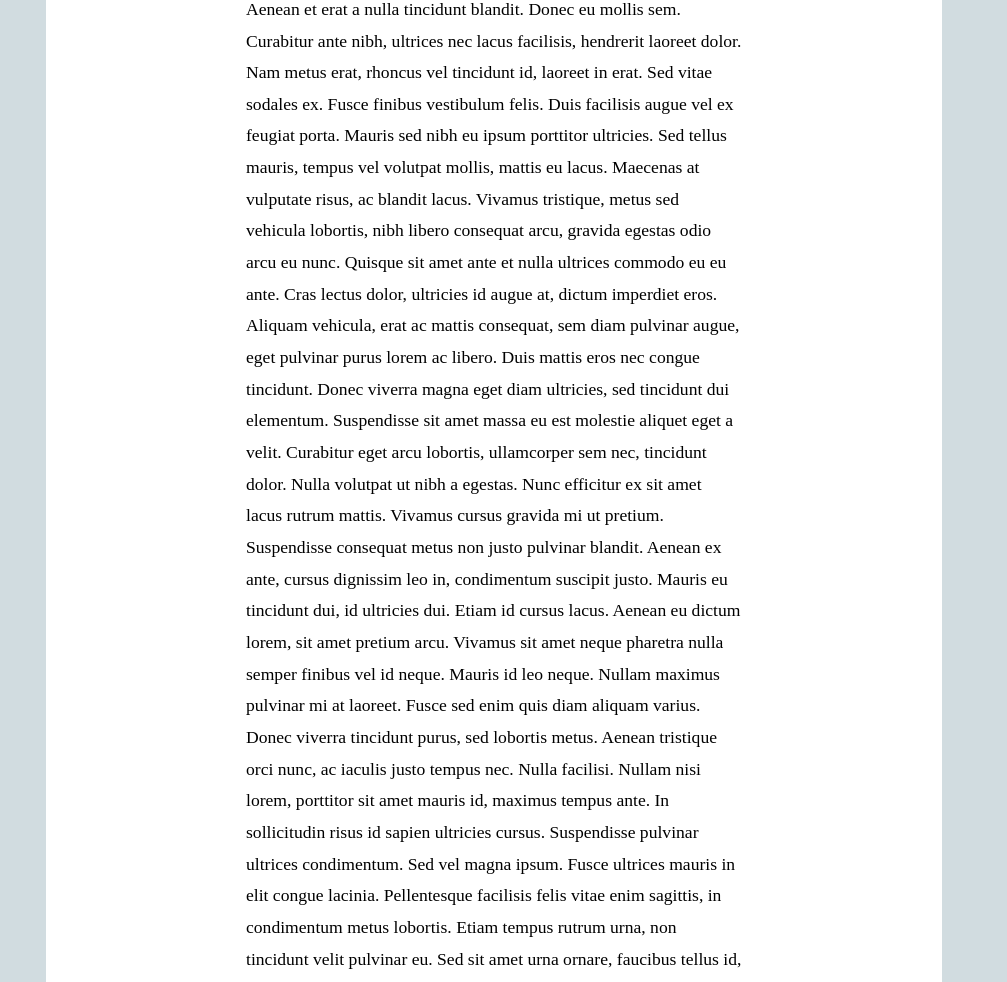
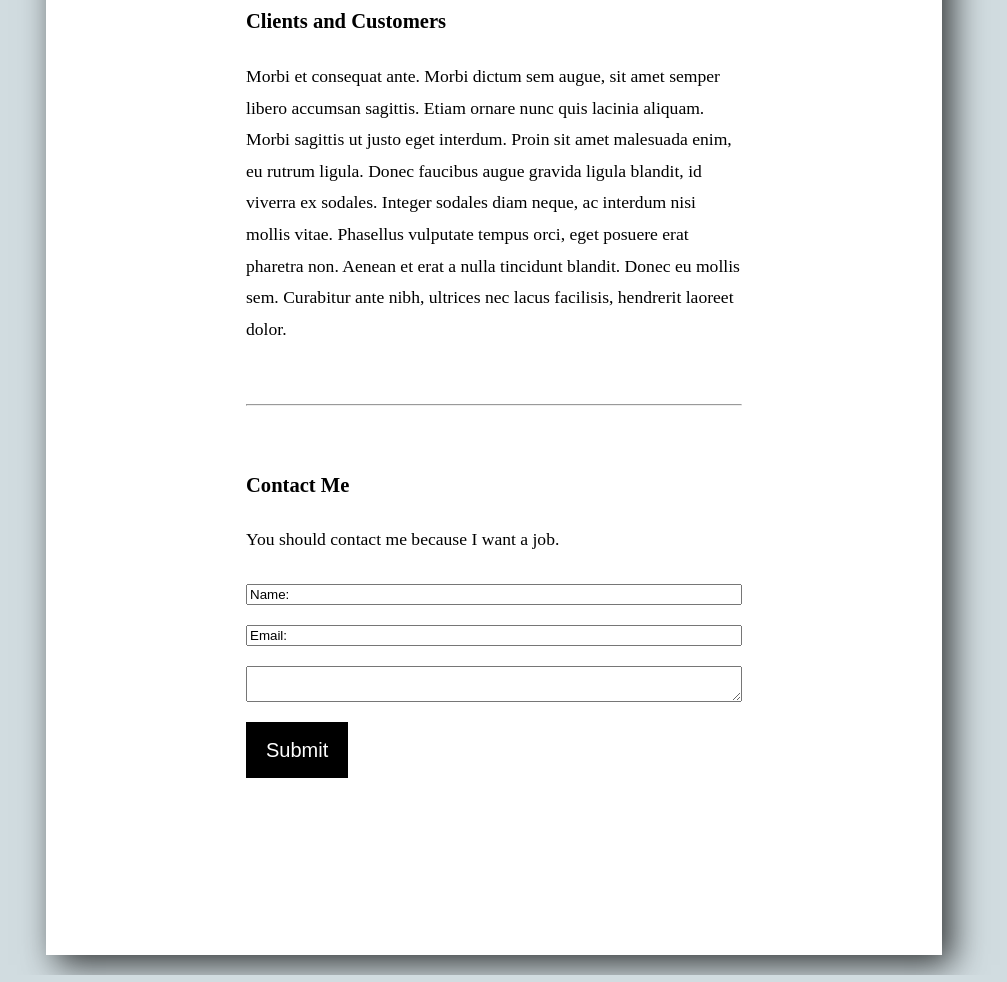
Before and after one commit to ddsnowboard/CS196PSets, a plain HTML site: page frontend/hw3/index.html in a window 1280 px wide. Shown: the part 1151-2133 px from the top of the page, without its empty margins (146-1153 px from the left). Drawn offline with Linux system fonts and the light colour scheme.

Commit message:
Finish website

```diff
--- a/frontend/hw3/index.html
+++ b/frontend/hw3/index.html
@@ -10,17 +10,28 @@
             </div>
         </div>
         <div id="main">
+            <h3>About Me</h3>
 
+            <p>Aenean porttitor feugiat fermentum. Cras vehicula nisi congue, aliquet dolor eu, porttitor dui. Nulla tincidunt varius ligula, et congue mi luctus varius. In a sagittis leo. Nam commodo lacus ut orci fermentum dignissim. Pellentesque cursus mi vitae magna feugiat, sed ultrices lacus ornare. Integer non elit ac turpis gravida efficitur. Aliquam interdum feugiat elementum. Proin ultrices neque in eros venenatis, eget laoreet lacus sodales. Morbi congue ligula sed quam imperdiet auctor. Duis vel ante a nisl mollis dictum. Ut quis nisl nisi. Ut libero est, dapibus quis dolor nec, consectetur varius turpis.</p>
+            <br>
+            <hr>
+            <br>
+            <h3>Clients and Customers</h3>
+            <p>Morbi et consequat ante. Morbi dictum sem augue, sit amet semper libero accumsan sagittis. Etiam ornare nunc quis lacinia aliquam. Morbi sagittis ut justo eget interdum. Proin sit amet malesuada enim, eu rutrum ligula. Donec faucibus augue gravida ligula blandit, id viverra ex sodales. Integer sodales diam neque, ac interdum nisi mollis vitae. Phasellus vulputate tempus orci, eget posuere erat pharetra non. Aenean et erat a nulla tincidunt blandit. Donec eu mollis sem. Curabitur ante nibh, ultrices nec lacus facilisis, hendrerit laoreet dolor.</p>
+            <br>
+            <hr>
+            <br>
+            <h3>Contact Me</h3>
+            <p>
+                You should contact me because I want a job.
+            </p>
+            <form>
+                <input value="Name:" type="text"></input>
+                <input value="Email:" type="text"></input>
+                <textarea value="Message"></textarea>
+                <div class="btn">Submit</div>
+            </form>
 
-            Aenean porttitor feugiat fermentum. Cras vehicula nisi congue, aliquet dolor eu, porttitor dui. Nulla tincidunt varius ligula, et congue mi luctus varius. In a sagittis leo. Nam commodo lacus ut orci fermentum dignissim. Pellentesque cursus mi vitae magna feugiat, sed ultrices lacus ornare. Integer non elit ac turpis gravida efficitur. Aliquam interdum feugiat elementum. Proin ultrices neque in eros venenatis, eget laoreet lacus sodales. Morbi congue ligula sed quam imperdiet auctor. Duis vel ante a nisl mollis dictum. Ut quis nisl nisi. Ut libero est, dapibus quis dolor nec, consectetur varius turpis.
-
-            Morbi et consequat ante. Morbi dictum sem augue, sit amet semper libero accumsan sagittis. Etiam ornare nunc quis lacinia aliquam. Morbi sagittis ut justo eget interdum. Proin sit amet malesuada enim, eu rutrum ligula. Donec faucibus augue gravida ligula blandit, id viverra ex sodales. Integer sodales diam neque, ac interdum nisi mollis vitae. Phasellus vulputate tempus orci, eget posuere erat pharetra non. Aenean et erat a nulla tincidunt blandit. Donec eu mollis sem. Curabitur ante nibh, ultrices nec lacus facilisis, hendrerit laoreet dolor.
-
-            Nam metus erat, rhoncus vel tincidunt id, laoreet in erat. Sed vitae sodales ex. Fusce finibus vestibulum felis. Duis facilisis augue vel ex feugiat porta. Mauris sed nibh eu ipsum porttitor ultricies. Sed tellus mauris, tempus vel volutpat mollis, mattis eu lacus. Maecenas at vulputate risus, ac blandit lacus. Vivamus tristique, metus sed vehicula lobortis, nibh libero consequat arcu, gravida egestas odio arcu eu nunc. Quisque sit amet ante et nulla ultrices commodo eu eu ante. Cras lectus dolor, ultricies id augue at, dictum imperdiet eros. Aliquam vehicula, erat ac mattis consequat, sem diam pulvinar augue, eget pulvinar purus lorem ac libero.
-
-            Duis mattis eros nec congue tincidunt. Donec viverra magna eget diam ultricies, sed tincidunt dui elementum. Suspendisse sit amet massa eu est molestie aliquet eget a velit. Curabitur eget arcu lobortis, ullamcorper sem nec, tincidunt dolor. Nulla volutpat ut nibh a egestas. Nunc efficitur ex sit amet lacus rutrum mattis. Vivamus cursus gravida mi ut pretium. Suspendisse consequat metus non justo pulvinar blandit. Aenean ex ante, cursus dignissim leo in, condimentum suscipit justo. Mauris eu tincidunt dui, id ultricies dui. Etiam id cursus lacus. Aenean eu dictum lorem, sit amet pretium arcu.
-
-            Vivamus sit amet neque pharetra nulla semper finibus vel id neque. Mauris id leo neque. Nullam maximus pulvinar mi at laoreet. Fusce sed enim quis diam aliquam varius. Donec viverra tincidunt purus, sed lobortis metus. Aenean tristique orci nunc, ac iaculis justo tempus nec. Nulla facilisi. Nullam nisi lorem, porttitor sit amet mauris id, maximus tempus ante. In sollicitudin risus id sapien ultricies cursus. Suspendisse pulvinar ultrices condimentum. Sed vel magna ipsum. Fusce ultrices mauris in elit congue lacinia. Pellentesque facilisis felis vitae enim sagittis, in condimentum metus lobortis. Etiam tempus rutrum urna, non tincidunt velit pulvinar eu. Sed sit amet urna ornare, faucibus tellus id, aliquet justo. Praesent eget tempor leo.
         </div>
     </body>
 </html>
--- a/frontend/hw3/style.css
+++ b/frontend/hw3/style.css
@@ -9,6 +9,9 @@ html {
 body {
     width: 70%;
     margin: 20px auto;
+    -webkit-box-shadow: 10px 10px 32px 0px rgba(0,0,0,0.75);
+    -moz-box-shadow: 10px 10px 32px 0px rgba(0,0,0,0.75);
+    box-shadow: 10px 10px 32px 0px rgba(0,0,0,0.75);
 }
 
 div#header {
@@ -33,3 +36,23 @@ div#main {
     font-size: 1.1em;
     line-height: 1.8;
 }
+
+form > * {
+    margin: 10px 0;
+    width: 100%;
+}
+
+.btn {
+    font-family: Arial;
+    color: #ffffff;
+    font-size: 20px;
+    background-color: #000000;
+    padding: 10px 20px 10px 20px;
+    text-decoration: none;
+    width: inherit;
+    display: inline-block;
+}
+
+.btn:hover {
+    text-decoration: none;
+}
```
